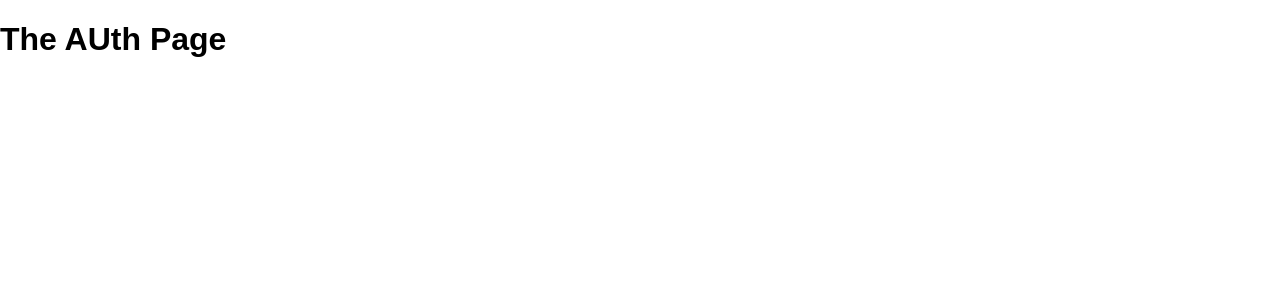
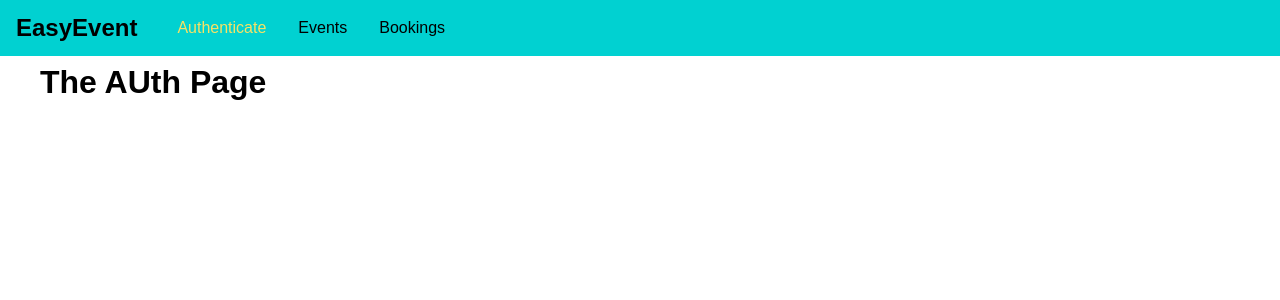
Before and after one commit to diegochagas/graphql-react-event-booking, a React (Create React App) app in the folder frontend/: page /auth in a window 1280 px wide. Shown: the top 300 px of the page. Built offline with nearby package versions, Linux system fonts and the light colour scheme.

Commit message:
adding a navbar

```diff
--- a/frontend/src/App.css
+++ b/frontend/src/App.css
@@ -0,0 +1,3 @@
+.main-content {
+  margin: 4rem 2.5rem;
+}
--- a/frontend/src/App.js
+++ b/frontend/src/App.js
@@ -1,19 +1,25 @@
+import React from 'react'
 import { BrowserRouter, Route, Navigate, Routes } from 'react-router-dom'
 
 import AuthPage from './pages/Auth'
 import EventsPage from './pages/Events'
 import BookingsPage from './pages/Bookings'
+import MainNavigation from './components/Navigation/MainNavigation'
 import './App.css';
 
 function App() {
   return (
     <BrowserRouter>
+        <MainNavigation />
+
+        <main className="main-content">
           <Routes>
             <Route path="/" element={<Navigate replace to="/auth" />} />
             <Route path="/auth" element={<AuthPage />} />
             <Route path="/bookings" element={<BookingsPage />} />
             <Route path="/events" element={<EventsPage />} />
           </Routes>
+        </main>
     </BrowserRouter>
   );
 }
--- /dev/null
+++ b/frontend/src/components/Navigation/MainNavigation/index.css
@@ -0,0 +1,42 @@
+.main-navigation {
+  position: fixed;
+  left: 0;
+  top: 0;
+  width: 100%;
+  height: 3.5rem;
+  background-color: #01d1d1;
+  padding: 0 1rem;
+  display: flex;
+  align-items: center;
+}
+
+.main-navigation__logo h1 {
+  margin: 0;
+  font-size: 1.5rem;
+}
+
+.main-navigation__items {
+  margin-left: 1.5rem;
+}
+
+.main-navigation__items ul {
+  display: flex;
+  margin: 0;
+  padding: 0;
+  list-style: none;
+}
+
+.main-navigation__items li {
+  margin: 0 1rem;
+}
+
+.main-navigation__items a {
+  text-decoration: none;
+  color: #000;
+}
+
+.main-navigation__items a:hover,
+.main-navigation__items a:active,
+.main-navigation__items a.active {
+  color: #f8e264;
+}
--- /dev/null
+++ b/frontend/src/components/Navigation/MainNavigation/index.js
@@ -0,0 +1,26 @@
+import { NavLink } from 'react-router-dom'
+
+import './index.css'
+
+const MainNavigation = props => (
+  <header className="main-navigation">
+    <div className="main-navigation__logo">
+      <h1>EasyEvent</h1>
+    </div>
+    <nav className="main-navigation__items">
+      <ul>
+        <li>
+          <NavLink to="/auth">Authenticate</NavLink>
+        </li>
+        <li>
+          <NavLink to="/events">Events</NavLink>
+        </li>
+        <li>
+          <NavLink to="/bookings">Bookings</NavLink>
+        </li>
+      </ul>
+    </nav>
+  </header>
+)
+
+export default MainNavigation;
```
Lines whose indentation alone changed are shown as unchanged.
